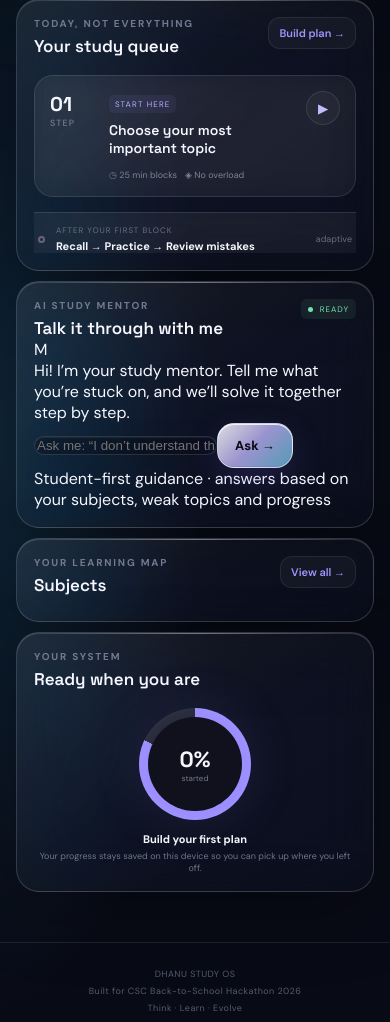
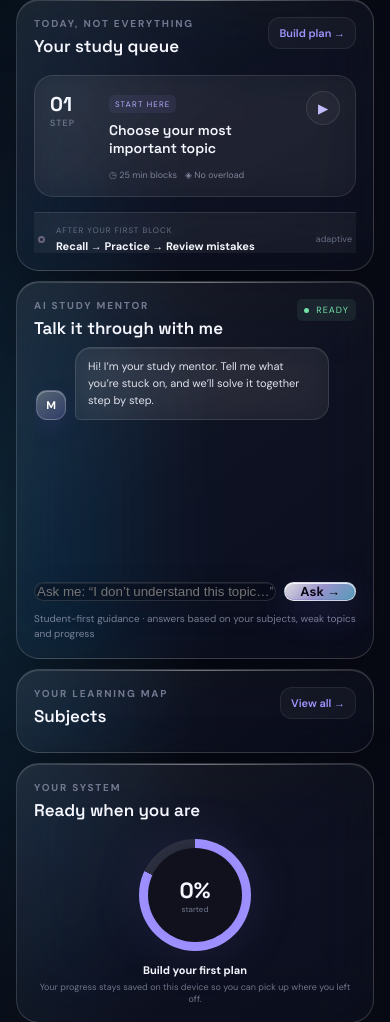
Before and after one commit to dhanush893/DhanuStudyOS, a Flask app: page / in a window 390 px wide. Shown: the part 842-1864 px from the top of the page. Run offline with Flask 3, Linux system fonts and the light colour scheme.

Commit message:
Style dashboard as a conversational liquid-glass study mentor

```diff
--- a/static/student.css
+++ b/static/student.css
@@ -58,3 +58,26 @@ body{padding-bottom:92px;background:radial-gradient(90% 45% at 80% 0,rgba(133,10
 }
 @media(max-width:420px){.welcome-row h1,.tool-header h1{font-size:35px!important}.student-problem-grid{grid-template-columns:1fr!important}.problem-card{min-height:auto!important}.planner-options{grid-template-columns:1fr!important}.sidebar{left:9px!important;right:9px!important;bottom:8px!important}.nav-item{font-size:7px!important}}
 @media(prefers-reduced-motion:reduce){*,*:before,*:after{scroll-behavior:auto!important;transition:none!important;animation:none!important}}
+
+
+/* Conversational AI mentor */
+.mentor-panel{min-height:360px}
+.mentor-chat{height:210px;overflow:auto;padding:8px 2px 12px;display:flex;flex-direction:column;gap:12px;scroll-behavior:smooth}
+.mentor-row{display:flex;align-items:flex-end;gap:9px;max-width:92%}
+.mentor-row-student{margin-left:auto;justify-content:flex-end}
+.mentor-avatar{width:30px;height:30px;flex:0 0 30px;border-radius:11px;display:grid;place-items:center;font-size:11px;font-weight:800;color:#fff;background:linear-gradient(145deg,rgba(255,255,255,.28),rgba(150,130,255,.22));border:1px solid rgba(255,255,255,.18);box-shadow:inset 0 1px rgba(255,255,255,.28),0 8px 20px rgba(70,60,160,.2)}
+.mentor-bubble{padding:11px 13px;border:1px solid rgba(255,255,255,.12);border-radius:16px 16px 16px 5px;background:rgba(255,255,255,.055);color:rgba(245,246,255,.9);font-size:12px;line-height:1.55;backdrop-filter:blur(18px);-webkit-backdrop-filter:blur(18px);box-shadow:inset 0 1px rgba(255,255,255,.09)}
+.mentor-row-student .mentor-bubble{border-radius:16px 16px 5px 16px;background:linear-gradient(135deg,rgba(175,155,255,.22),rgba(74,207,255,.12));border-color:rgba(190,180,255,.2)}
+.mentor-form{display:flex;gap:8px;margin-top:8px}
+.mentor-form .quick-input{flex:1;min-width:0;margin:0}
+.mentor-form .primary-btn{flex:0 0 auto;padding:0 18px}
+.mentor-form.is-thinking .primary-btn{opacity:.7;pointer-events:none}
+.mentor-status{margin-top:10px;color:rgba(205,209,235,.56);font-size:10px;line-height:1.5}
+.mentor-panel .live-badge{font-size:9px}
+@media(max-width:700px){
+  .mentor-panel{min-height:0}
+  .mentor-chat{height:235px}
+  .mentor-form{align-items:stretch}
+  .mentor-form .primary-btn{padding:0 15px}
+  .mentor-bubble{font-size:11px;padding:10px 12px}
+}
```
